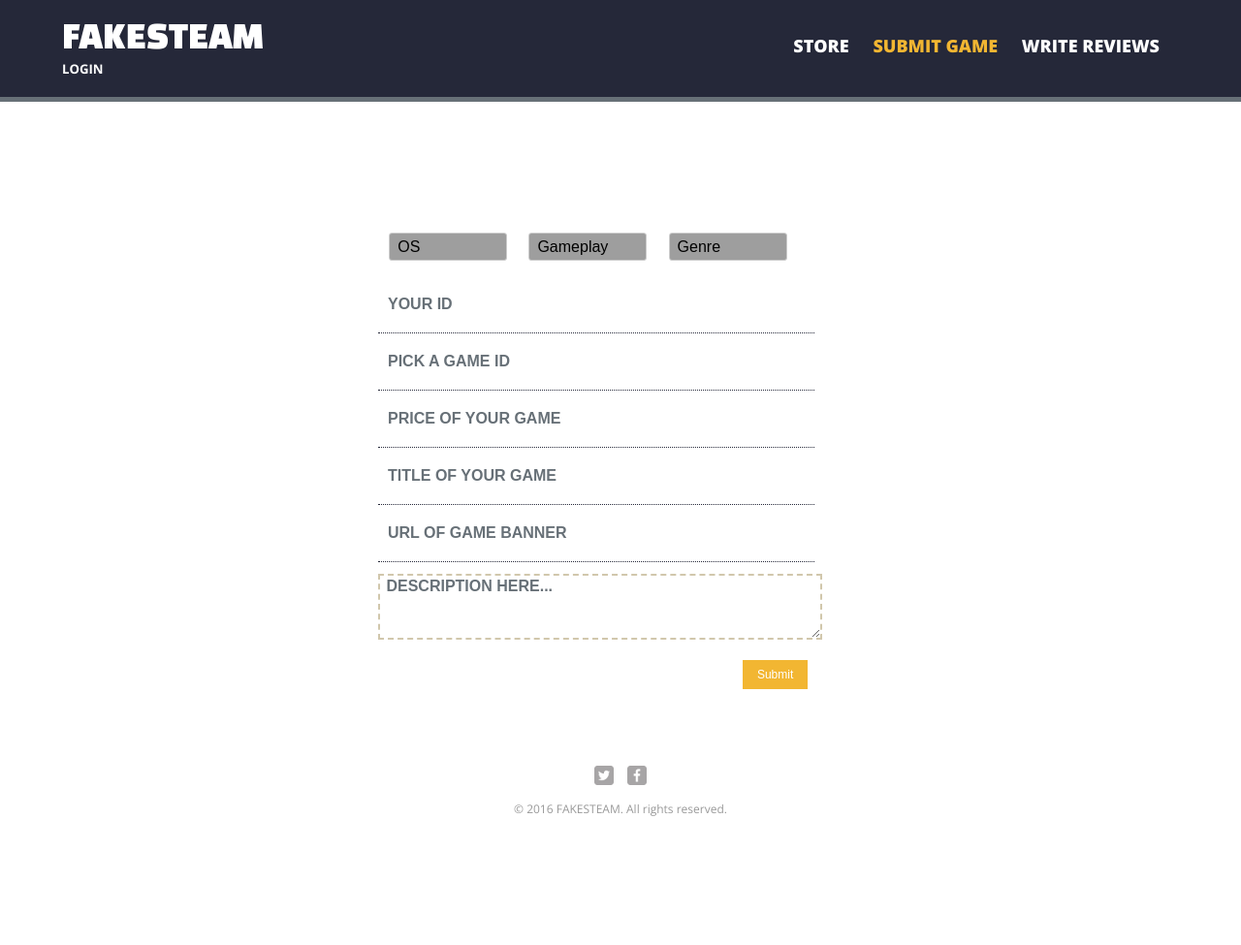
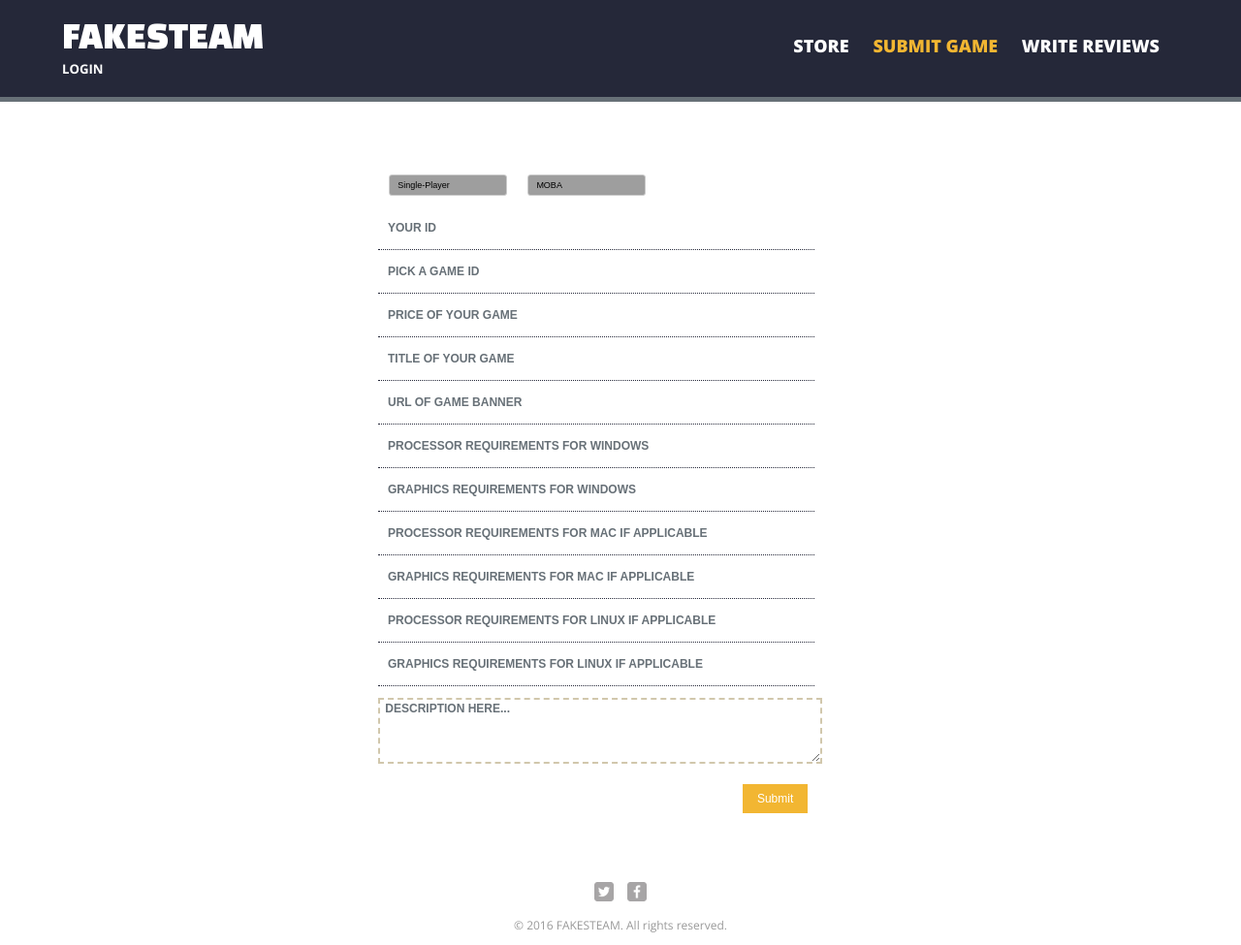
Before and after one commit to JY-H/fakesteam, a Flask app: page /submit/ in a window 1280 px wide. Shown: the whole page at 97% size. Before the commit the page ends 842 px from the top, so only its background shows below. Run offline with Flask 2, Linux system fonts and the light colour scheme; grey boxes are pictures that could not be loaded.

Commit message:
refactored all queries into a constants class

```diff
--- a/app/static/css/main.css
+++ b/app/static/css/main.css
@@ -26,8 +26,6 @@ img {
   margin: 0px auto;
   padding: 0 5%;
 }
-
-
 
 /**********************************************
  HEADING
@@ -204,6 +202,7 @@ nav a.selected, nav a:hover {
   height: 500px;
   margin: 0 auto;
   padding-top: 15em;
+  font-size: 0.75em;
 }
 
 .login {
@@ -240,6 +239,11 @@ nav a.selected, nav a:hover {
   text-transform: uppercase;
 }
 
+.less-padding {
+  padding: 15px 10px;
+}
+
+
 .login-footer {
   margin: 10px 0;
   overflow: hidden;
@@ -266,13 +270,13 @@ nav a.selected, nav a:hover {
 **********************************************/
 
 .select-style {
+    font-size: 0.75em;
     display: inline-block;
     padding: 0;
     margin: 0 1.5% 2.5% 2.5% ;
     border: 1px solid #ccc;
     width: 120px;
     border-radius: 3px;
-    overflow: hidden;
     background-color: #fff;
 
     background: #fff url("http://www.scottgood.com/jsg/blog.nsf/images/arrowdown.gif") no-repeat 90% 50%;
@@ -312,6 +316,5 @@ nav a.selected, nav a:hover {
     padding: 8px 15px;
     text-align: center;
     text-decoration: none;
-    display: inline-block;
     font-size: 12px;
 }
--- a/app/templates/index.html
+++ b/app/templates/index.html
@@ -16,7 +16,7 @@
 {% endblock %}
 {% block content %}
   <div id="wrapper">
-    <section class="filters">
+    <section>
         <form method="POST" action="/filter/">
         <div class="select-style">
           <select name="os">
@@ -28,7 +28,7 @@
         </div>
         <div class="select-style">
           <select name="gameplay">
-            <option value="all">Gameplay</option>
+            <option value="all">GAMEPLAY</option>
             <option value="single-player">Single-Player</option>
             <option value="multi-player">Multi-Player</option>
             <option value="both">Both</option>
@@ -36,7 +36,7 @@
         </div>
         <div class="select-style">
           <select name="genre">
-            <option value="all">Genre</option>
+            <option value="all">GENRE</option>
             <option value="moba">MOBA</option>
             <option value="puzzle">Puzzle</option>
             <option value="fps">FPS</option>
--- a/app/templates/submit.html
+++ b/app/templates/submit.html
@@ -20,19 +20,10 @@
        </p>
        {% endif %}
        {% endwith %}
-      <form method="post" action="/register_dev/">
-          <section class="filters">
-            <div class="select-style">
-              <select name="os">
-                <option value="all">OS</option>
-                <option value="mac">Mac</option>
-                <option value="windows">Windows</option>
-                <option value="linux">Linux</option>
-              </select>
-            </div>
+      <form method="post" action="/submit/">
+          <section>
             <div class="select-style">
               <select name="gameplay">
-                <option value="all">Gameplay</option>
                 <option value="single-player">Single-Player</option>
                 <option value="multi-player">Multi-Player</option>
                 <option value="both">Both</option>
@@ -40,7 +31,6 @@
             </div>
             <div class="select-style">
               <select name="genre">
-                <option value="all">Genre</option>
                 <option value="moba">MOBA</option>
                 <option value="puzzle">Puzzle</option>
                 <option value="fps">FPS</option>
@@ -53,11 +43,17 @@
               </select>
             </div>
           </section>
-          <input type="number" name="uid" placeholder="Your ID" required="required" class="input-txt" />
-          <input type="number" name="gameid" placeholder="Pick a Game ID" required="required" class="input-txt" />
-          <input type="number" name="price" placeholder="Price of Your Game" class="input-txt" />
-          <input type="text" name="title" placeholder="Title of Your Game" class="input-txt" />
-          <input type="text" name="url" placeholder="URL of Game Banner" class="input-txt" />
+          <input type="number" name="uid" placeholder="Your ID" required="required" class="input-txt less-padding" />
+          <input type="number" name="gameid" placeholder="Pick a Game ID" required="required" class="input-txt less-padding" />
+          <input type="number" step="0.01" name="price" placeholder="Price of Your Game" required="required" class="input-txt less-padding" />
+          <input type="text" name="title" placeholder="Title of Your Game" required="required" class="input-txt less-padding" />
+          <input type="text" name="url" placeholder="URL of Game Banner" required="required" class="input-txt less-padding" />
+          <input type="text" name="windows-processor" placeholder="Processor Requirements for windows" required="required" class="input-txt less-padding" />
+          <input type="text" name="windows-graphics" placeholder="Graphics Requirements for windows" required="required" class="input-txt less-padding" />
+          <input type="text" name="mac-processor" placeholder="Processor Requirements for mac if applicable" class="input-txt less-padding" />
+          <input type="text" name="mac-graphics" placeholder="Graphics Requirements for mac if applicable" class="input-txt less-padding" />
+          <input type="text" name="linux-processor" placeholder="Processor Requirements for linux if applicable" class="input-txt less-padding" />
+          <input type="text" name="linux-graphics" placeholder="Graphics Requirements for linux if applicable" class="input-txt less-padding" />
           <textarea name="description" rows="4" cols="50" class="text-area"> DESCRIPTION HERE...</textarea>
           <div class="login-footer">
             <button type="submit" class="submit-btn btn--right">Submit  </button>
--- a/app/views.py
+++ b/app/views.py
@@ -1,11 +1,15 @@
 from flask import Flask, flash, request, render_template, g, redirect, Response, url_for, session
 from app import app
 from server import test_server, fakesteam_server
+from constants import sql_queries, messages
 import gc
 import sys
 
-
+# start server
 server = fakesteam_server()
+# initiate helpers
+queries = sql_queries()
+msgs = messages()
 
 @app.before_request
 def before_request():
@@ -37,7 +41,11 @@ def teardown_request(exception):
 
 @app.route('/')
 def index():
-    cursor = g.conn.execute("SELECT gameid, title, url FROM games WHERE gameid IN (SELECT gameid FROM evaluate)")
+    """
+    Function for retrieving info and displaying the store page.
+    :return:
+    """
+    cursor = g.conn.execute(queries.DISPLAY_STORE)
     games = []
     for result in cursor:
         game = {}
@@ -54,7 +62,6 @@ def index():
     filtered_genre = list(request.args.getlist('filtered_genre'))
     excluded = filtered_os + filtered_gameplay + filtered_genre
 
-    print excluded
     for i in range(len(games)):
         gameid = games[i].get('gameid')
         if unicode(gameid) not in excluded:
@@ -66,13 +73,16 @@ def index():
 
 @app.route('/library/')
 def library():
+    """
+    Displays all gamer-owned games.
+    :return:
+    """
     owned_games = []
     uid, user, permissions = get_user_info()
 
     if uid:
         # get player owned games:
-        cmd = "SELECT contains.gameid, games.title, games.url FROM library_owned, contains, games WHERE library_owned.uid =%s AND library_owned.libraryid = contains.libraryid AND contains.gameid IN (SELECT gameid FROM evaluate) AND contains.gameid = games.gameid"
-        cursor = g.conn.execute(cmd, (uid))
+        cursor = g.conn.execute(queries.GAMER_LIBRARY, (uid))
         for result in cursor:
             game = {}
             game['gameid'] = result['gameid']
@@ -85,43 +95,102 @@ def library():
 
 @app.route('/submit/', methods=['GET', 'POST'])
 def submit():
+    """
+    Allows for submission of a new game, given valid fields.
+    :return:
+    """
     uid, user, permissions = get_user_info()
+    if request.method == 'POST':
+        uid = request.form['uid']
+        # since this page is not accessible unless valdiated as developer
+        # we don't check whether uid is valid
+        gameid = request.form['gameid']
+        price = request.form['price']
+        title = request.form['title']
+        description = request.form['description']
+        genre = request.form['genre']
+        gameplay = request.form['gameplay']
+        url = request.form['url']
+
+        # check price at least 0
+        if price < 0:
+            flash(msgs.NEGATIVE_PRICE)
+            return render_template('submit.html', name=user, permissions=permissions)
+
+        # check gameid valid
+        if not is_valid(gameid):
+            flash(msgs.BAD_ID)
+            return render_template('submit.html', name=user, permissions=permissions)
+
+        # check gameid unique
+        if not is_unique(queries.SELECT_GAME, gameid):
+            flash(msgs.REDUNDANT_ID)
+            return render_template('submit.html', name=user, permissions=permissions)
+
+        # add game
+        g.conn.execute(queries.ADD_GAME, (gameid, title, description, genre, gameplay, price, url))
+
+        # add system requirements
+        processor = request.form['windows-processor']
+        graphics = request.form['windows-graphics']
+        g.conn.execute(queries.ADD_SYSREQS, (gameid, 'windows', processor, graphics))
+
+        # add other sys reqs if input exists
+        if request.form['mac-processor'] and request.form['mac-graphics']:
+            processor = request.form['mac-processor']
+            graphics = request.form['mac-graphics']
+            g.conn.execute(queries.ADD_SYSREQS, (gameid, 'mac', processor, graphics))
+        elif request.form['linux-processor'] and request.form['linux-graphics']:
+            processor = request.form['linux-processor']
+            graphics = request.form['linux-graphics']
+            g.conn.execute(queries.ADD_SYSREQS, (gameid, 'linux', processor, graphics))
+
+        # add to submit table
+        g.conn.execute(queries.SUBMIT_GAME, (uid, gameid))
+
+        flash(msgs.SUCCESSFUL_GAME_SUBMISSION)
+        return render_template('submit.html', name=user, permissions=permissions)
+
 
     return render_template('submit.html', name=user, permissions=permissions)
 
 @app.route('/rate/', methods=['GET', 'POST'])
 def rate():
+    """
+    Allows the addition of a review to a game.
+    :return:
+    """
     uid, user, permissions = get_user_info()
 
     return render_template('rate.html', name=user, permissions=permissions)
 
 @app.route('/login/', methods=['GET', 'POST'])
 def login():
+    """
+    Checks user credentials and changes page display based on his or her permissions
+    :return:
+    """
     if request.method == 'POST':
         uid = request.form['uid']
-        cmd = "SELECT * FROM users WHERE users.uid =%s"
-        cursor = g.conn.execute(cmd, (uid))
+        cursor = g.conn.execute(queries.SELECT_USER, (uid))
 
         if cursor.rowcount <= 0:
-            flash("Invalid ID. Please try again.")
+            flash(msgs.INVALID_LOGIN)
             cursor.close()
             return render_template('login.html')
         else:
-            cmd = "SELECT name FROM users WHERE users.uid=%s"
-            cursor = g.conn.execute(cmd, (uid))
+            cursor = g.conn.execute(queries.GET_USER_NAME, (uid))
             name = cursor.fetchone()
 
             # check if user is developer, gamer, or admin
             # have to be either of the three.
-            cmd = "SELECT * FROM gamers WHERE gamers.uid=%s"
-            cursor = g.conn.execute(cmd, (uid))
+            cursor = g.conn.execute(queries.SELECT_GAMER, (uid))
             # gamer
             if cursor.rowcount > 0:
                 set_session_info(uid, str(name.name), 'gamer')
             else:
                 # developer
-                cmd = "SELECT * FROM developers WHERE developers.uid=%s"
-                cursor = g.conn.execute(cmd, (uid))
+                cursor = g.conn.execute(queries.SELECT_DEVELOPER, (uid))
                 if cursor.rowcount > 0:
                     set_session_info(uid, str(name.name), 'dev')
                 # admin
@@ -135,11 +204,20 @@ def login():
 
 @app.route('/logout/')
 def logout():
+    """
+    Clears session
+    :return:
+    """
     session.clear()
     return redirect(url_for('index'))
 
 @app.route('/register_gamer/', methods=['GET', 'POST'])
 def register_gamer():
+    """
+    Creates a new user as a gamer.
+    An empty library is created as well.
+    :return:
+    """
     # if it's a POST request
     if request.method == 'POST':
         # get the information
@@ -148,36 +226,25 @@ def register_gamer():
         name = request.form['name']
 
         # check uid valid
-        if int(uid) <= 0 or int(uid) >= sys.maxint / 100:
-            flash("Invalid ID! The value you entered is either too large or negative.")
+        if not is_valid(uid):
+            flash(msgs.BAD_ID)
             return render_template('register_gamer.html')
 
         # check uid unique
-        cmd = "SELECT * FROM users WHERE users.uid =%s"
-        cursor = g.conn.execute(cmd, (uid))
-        if cursor.rowcount > 0:
-            flash("That ID is already taken! Choose another one.")
-            cursor.close()
+        if not is_unique(queries.SELECT_USER, uid):
+            flash(msgs.REDUNDANT_ID)
             return render_template('register_gamer.html')
 
         # check username unique
-        cmd = "SELECT * FROM gamers WHERE gamers.username=%s"
-        cursor = g.conn.execute(cmd, (username))
-        if cursor.rowcount > 0:
-            flash("That username is already taken! Choose another one.")
-            cursor.close()
+        if not is_unique(queries.GET_GAMER_USERNAME, username):
+            flash(msgs.REDUNDANT_USERNAME)
             return render_template('register_gamer.html')
 
-        cmd = "INSERT INTO users VALUES(%s, %s)"
-        g.conn.execute(cmd, (uid, name))
-        cmd = "INSERT INTO gamers VALUES(%s, %s)"
-        g.conn.execute(cmd, (uid, username))
-
+        g.conn.execute(queries.ADD_USER, (uid, name))
+        g.conn.execute(queries.ADD_GAMER, (uid, username))
 
         # generate empty library
-        cmd = "INSERT INTO library_owned VALUES(%s)"
-        g.conn.execute(cmd, (uid))
-        cursor.close()
+        g.conn.execute(queries.ADD_LIBRARY, (uid))
         gc.collect()
 
         set_session_info(uid, name, 'gamer')
@@ -189,6 +256,10 @@ def register_gamer():
 
 @app.route('/register_dev/', methods=['GET', 'POST'])
 def register_dev():
+    """
+    Creates a new user as a developer.
+    :return:
+    """
     # if it's a POST request
     if request.method == 'POST':
         # get the information
@@ -196,29 +267,30 @@ def register_dev():
         name = request.form['name']
         yrs_dev = request.form['exp_dev']
 
+        # check valid exp
+        if int(yrs_dev) < 0:
+            flash(msgs.NEGATIVE_EXP)
+            return render_template('register_gamer.html')
+
         # check uid valid
-        if int(uid) <= 0 or int(uid) >= sys.maxint / 100 or int(yrs_dev) < 0:
-            flash("Invalid ID or EXP! The value you entered is either too large or negative.")
+        if not is_valid(uid):
+            flash(msgs.BAD_ID)
             return render_template('register_gamer.html')
         cmd = "SELECT * FROM users WHERE users.uid =%s"
         cursor = g.conn.execute(cmd, (uid))
 
         # check uid unique
-        if cursor.rowcount > 0:
-            flash("That ID is already taken! Choose another one.")
-            cursor.close()
+        if not is_unique(queries.SELECT_USER, uid):
+            flash(msgs.REDUNDANT_ID)
             return render_template('register_dev.html')
         else:
-            cmd = "INSERT INTO users VALUES(%s, %s)"
-            g.conn.execute(cmd, (uid, name))
-            cmd = "INSERT INTO developers VALUES(%s, %s)"
-            g.conn.execute(cmd, (uid, yrs_dev))
+            g.conn.execute(queries.ADD_USER, (uid, name))
+            g.conn.execute(queries.ADD_DEVELOPER, (uid, yrs_dev))
         cursor.close()
         g.conn.close()
         gc.collect()
 
         set_session_info(uid, name, 'dev')
-
         return redirect(url_for('index'))
 
     return render_template('register_dev.html')
@@ -226,6 +298,10 @@ def register_dev():
 
 @app.route('/filter/', methods=['GET', 'POST'])
 def filter():
+    """
+    Filters the selection of games based on the options selected.
+    :return:
+    """
     if request.method == 'POST':
         os = request.form['os']
         gameplay = request.form['gameplay']
@@ -234,30 +310,28 @@ def filter():
         filtered_os = []
         # filter OS:
         if os != "all":
-            cmd = "SELECT evaluate.gameid FROM evaluate except (SELECT evaluate.gameid FROM evaluate, systemrequirements_has WHERE evaluate.gameid = systemrequirements_has.gameid AND systemrequirements_has.OS=%s)"
-            filtered_os = filter_game(cmd, os)
+            filtered_os = filter_game(queries.FILTER_OS, os)
 
         filtered_gameplay = []
         # filter gameplay:
         if gameplay != "all":
-            cmd = "SELECT games.gameid FROM games WHERE games.gameplay !=%s AND games.gameid IN (SELECT gameid FROM evaluate)"
-            filtered_gameplay = filter_game(cmd, gameplay)
+            filtered_gameplay = filter_game(queries.FILTER_GAMEPLAY, gameplay)
 
         filtered_genre = []
         # filter genre
         if genre != "all":
-            cmd = "SELECT games.gameid FROM games WHERE games.genre !=%s AND games.gameid IN (SELECT gameid FROM evaluate)"
-            filtered_genre = filter_game(cmd, genre)
+            filtered_genre = filter_game(queries.FILTER_GENRE, genre)
 
-        print filtered_os
-        print filtered_gameplay
-        print filtered_genre
         return redirect(url_for('index', filtered_os=filtered_os, filtered_gameplay=filtered_gameplay, filtered_genre=filtered_genre))
 
     return redirect(url_for('index'))
 
 
 def get_user_info():
+    """
+    retrieves user info for the current session
+    :return:
+    """
     user = None
     permissions = None
     uid = None
@@ -269,12 +343,51 @@ def get_user_info():
     return uid, user, permissions
 
 def set_session_info(uid, name, permissions):
+    """
+    sets session info
+    :param uid: user id
+    :param name: name
+    :param permissions: gamer, dev, or admin
+    :return:
+    """
     session['logged_in'] = True
     session['uid'] = uid
     session['name'] = name
     session['permissions'] = permissions
 
+
+def is_valid(id):
+    """
+    checks is ID entered is valid
+    :param id: ID entered
+    :return:
+    """
+    if int(id) <= 0 or int(id) >= sys.maxint / 100:
+        return False
+
+    return True
+
+def is_unique(query, id):
+    """
+    Checks if the given id is unique
+    :param query: db query
+    :param id: id given
+    :return:
+    """
+    cursor = g.conn.execute(query, (id))
+    if cursor.rowcount > 0:
+        cursor.close()
+        return False
+
+    return True
+
 def filter_game(cmd, arg):
+    """
+    Retrieves all excluded games' gameid based on the query
+    :param cmd: query
+    :param arg: filter criteria (os, gameplay, genre)
+    :return:
+    """
     games = []
     cursor = g.conn.execute(cmd, (arg))
     for result in cursor:
```
Also changed, not shown: app/constants.py (added, +39 -0 lines).
